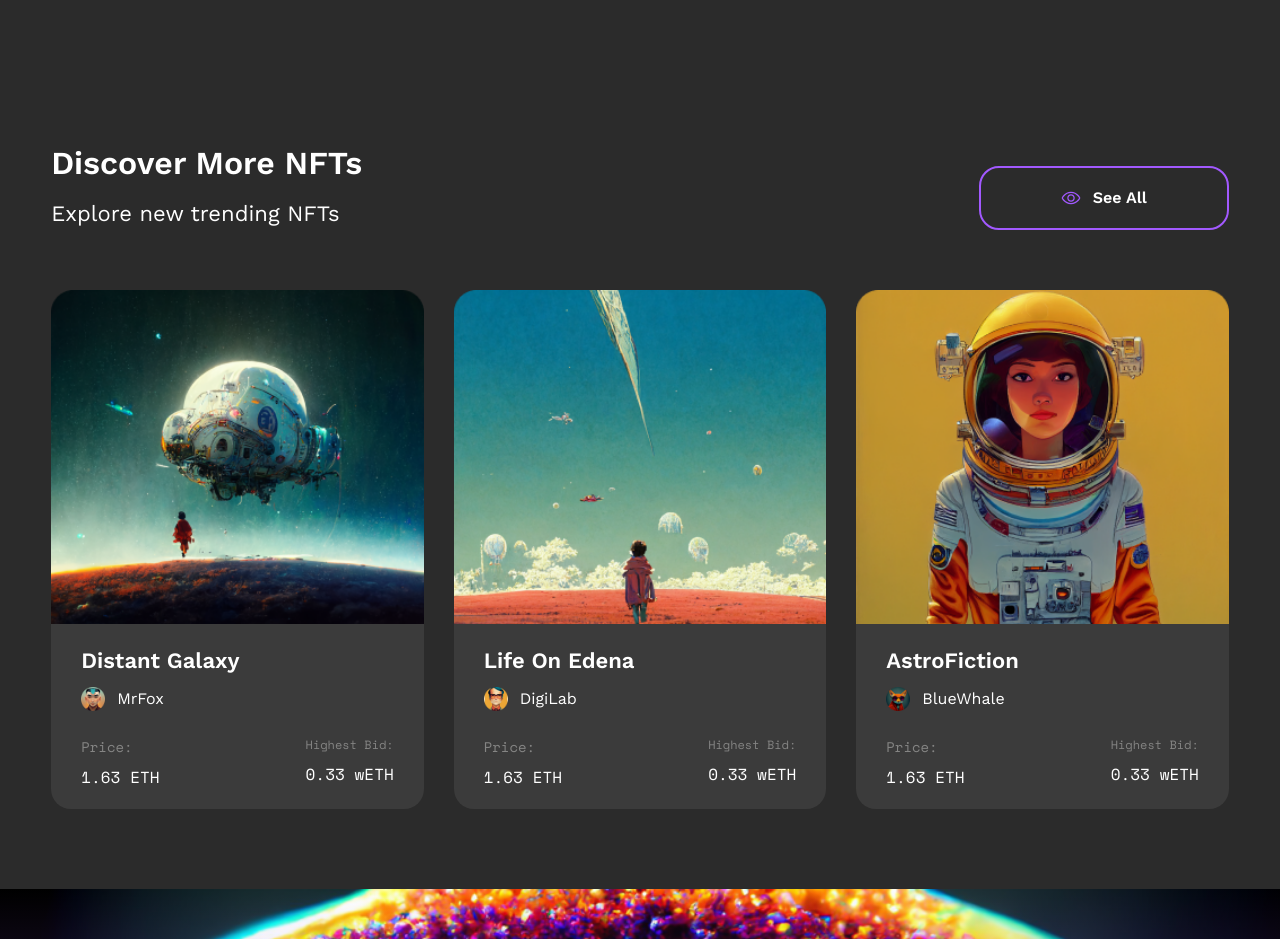
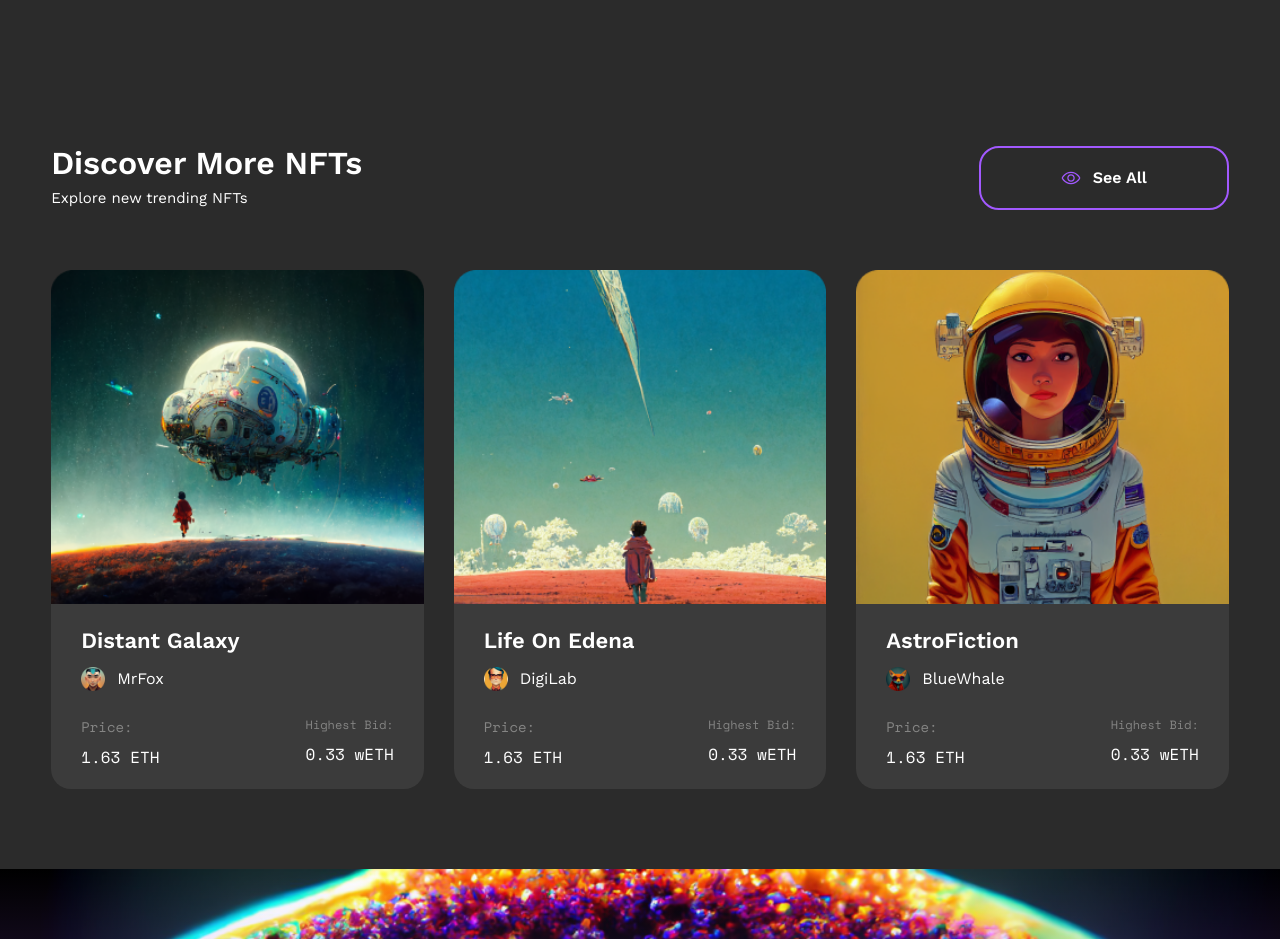
Before and after one commit to webgently/nft-marketplace-frontend, a React (Create React App) app: page / in a window 1280 px wide. Shown: the part 3700-4639 px from the top of the page. Built offline with nearby package versions, Linux system fonts and the light colour scheme.

Commit message:
update: home style

```diff
--- a/src/pages/Home/home.scss
+++ b/src/pages/Home/home.scss
@@ -112,12 +112,6 @@ section {
 .nft-section {
   .nft-description {
     @apply flex justify-between gap-[100px] items-end;
-    > div {
-      @apply flex flex-col gap-[10px];
-      p {
-        @apply text-[14px] sm:text-[16px] md:text-[18px] xl:text-[22px] font-[400];
-      }
-    }
   }
   .nft-collections {
     @apply grid grid-cols-1 sm:grid-cols-2 md:grid-cols-3 gap-[20px] sm:gap-[30px];
```
